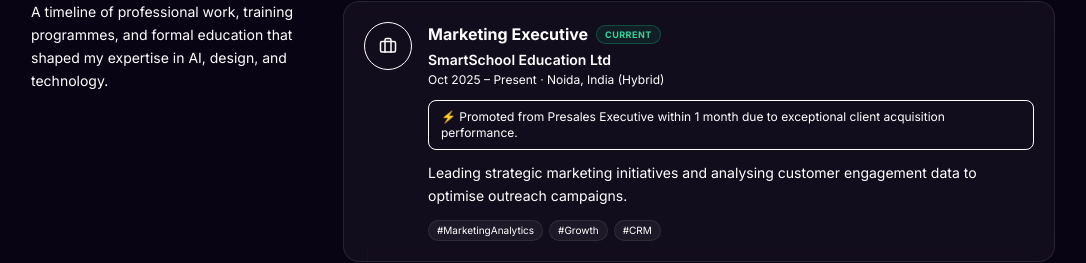
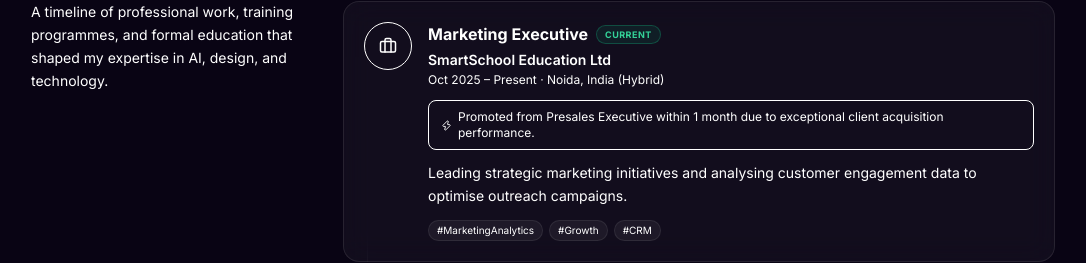
Before and after one commit to niranjan910/niranjan910, a Next.js app: page /experience in a window 1280 px wide. Shown: the part 283-546 px from the top of the page, without its empty margins (97-1183 px from the left). Built offline with nearby package versions, Linux system fonts and the light colour scheme; a web font is replaced by a local one.

Commit message:
Auto-save: 2026-06-01 18.24.48

```diff
--- a/src/app/experience/page.tsx
+++ b/src/app/experience/page.tsx
@@ -63,7 +63,7 @@ export default function ExperiencePage() {
                           {item.location && <> · {item.location}</>}
                         </p>
                         {item.promotion && (
-                          <p className="text-orange/80 text-xs bg-orange/6 border border-orange/20 rounded-lg px-3 py-2 mb-3">⚡ {item.promotion}</p>
+                          <p className="text-orange/80 text-xs bg-orange/6 border border-orange/20 rounded-lg px-3 py-2 mb-3 flex items-center gap-1.5"><Zap size={11} strokeWidth={2} className="flex-shrink-0" />{item.promotion}</p>
                         )}
                         <p className="text-text-secondary text-sm leading-relaxed mb-3">{item.description}</p>
                         <div className="flex flex-wrap gap-1.5">
```
